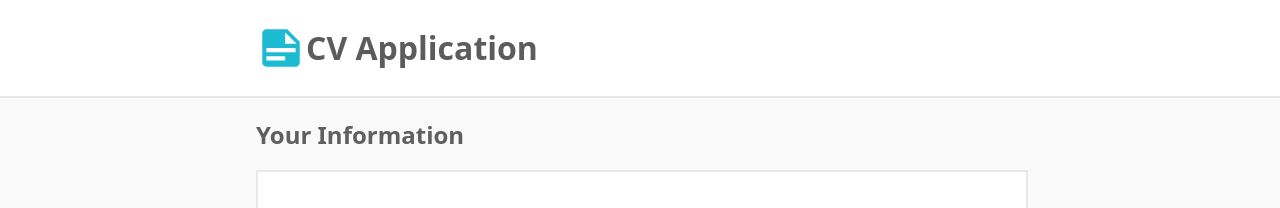
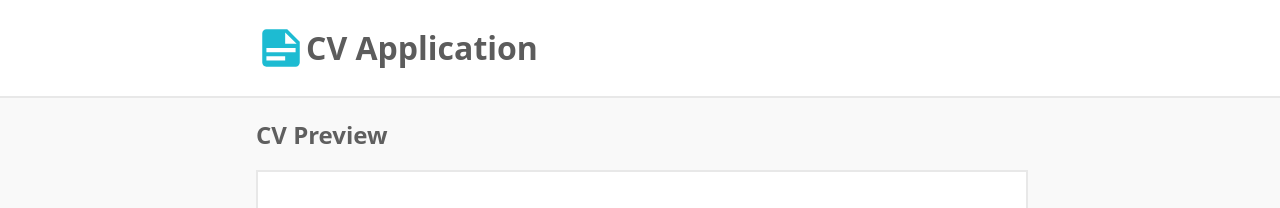
Before and after one commit to MichaelAlexanderBryant/cv-application, a React (Create React App) app: page / in a window 1280 px wide. Both pictures are taken after typing "Sample", "name@example.com", "Sample", "Sample", "Sample", "Sample" into the empty fields and a click on the button "Submit". Shown: the top 208 px of the page. Built offline with nearby package versions, Linux system fonts and the light colour scheme.

Commit message:
Toggle your info/CV Preview on submit/edit

```diff
--- a/src/components/user-input-container.js
+++ b/src/components/user-input-container.js
@@ -56,7 +56,8 @@ class UserInput extends React.Component {
     render() {
         return (
             <div id="left-panel">
-                <h2>Your Information</h2>
+                <h2 className={this.state.previewMode ? "hide" : ""}>Your Information</h2>
+                <h2 className={this.state.previewMode ? "" : "hide"}>CV Preview</h2>
                 <div id="form-container">
                     <div id="forms">
                         <GeneralInfo previewOn={this.state.previewMode} />
```
